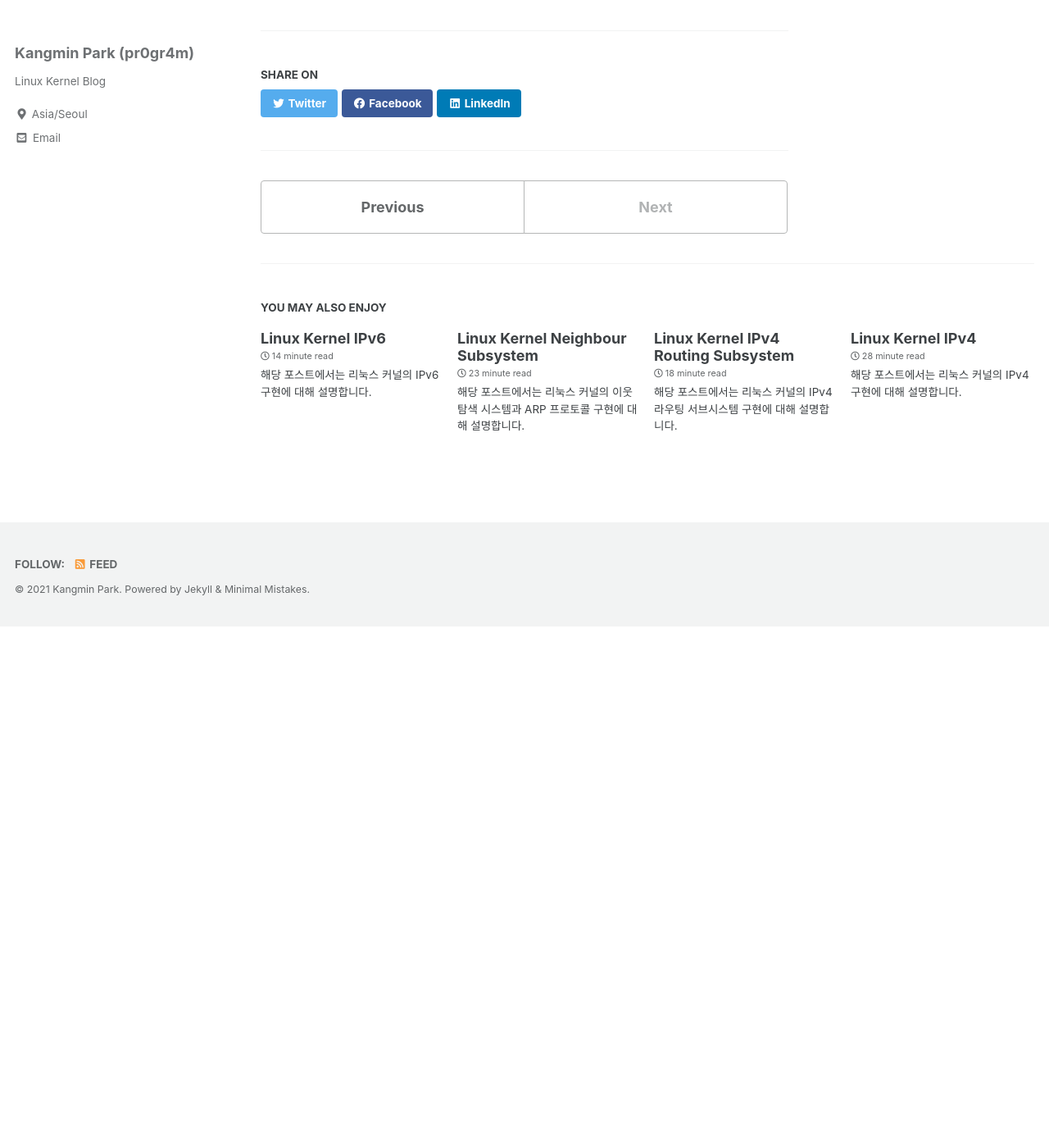
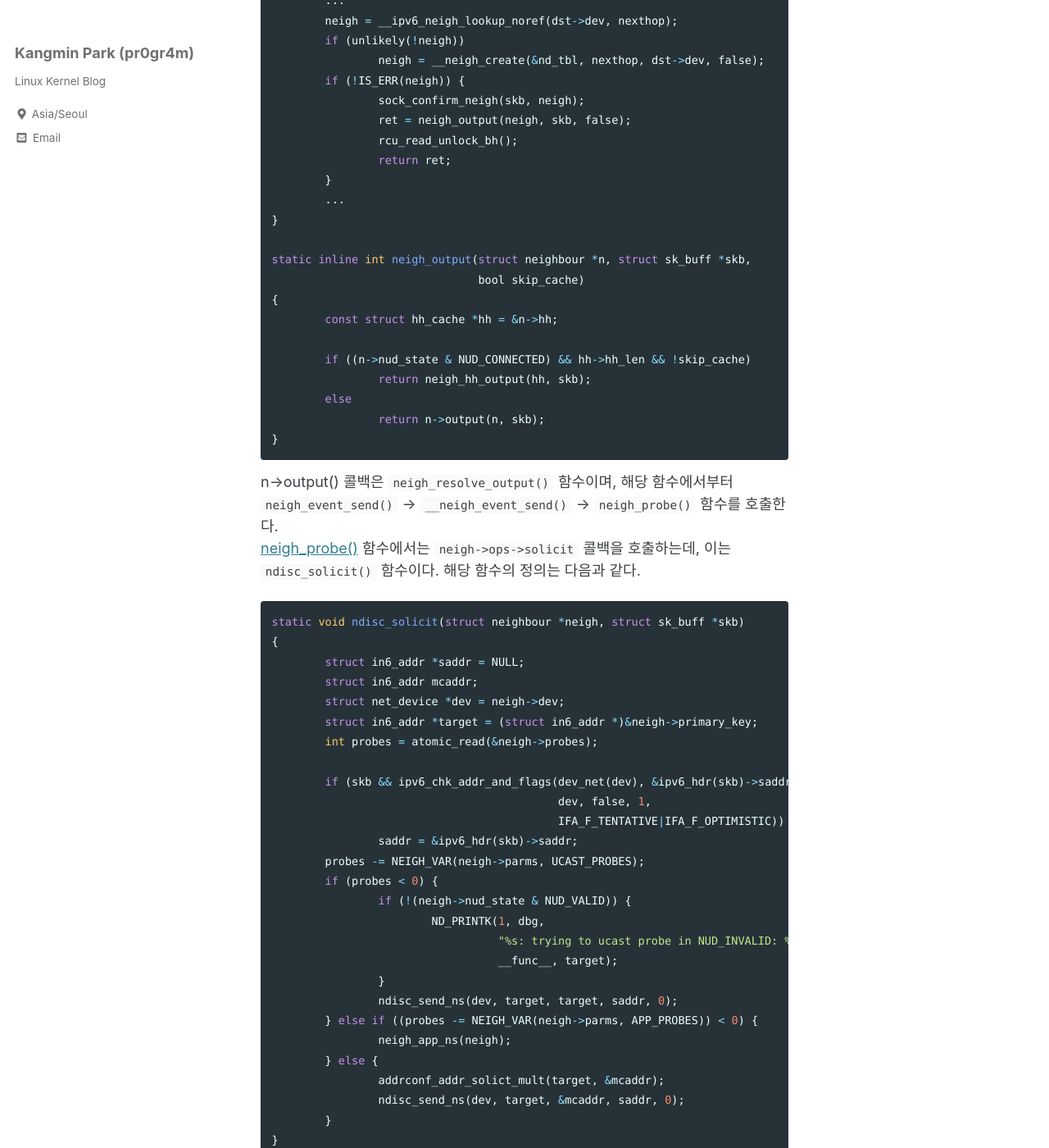
Before and after one commit to pr0gr4m/pr0gr4m.github.io, a Jekyll site: the page built from _posts/2021-07-20-icmpv6.md, in a window 1280 px wide and 1400 px high, scrolled down 13865 px. Shown: the whole window at 82% size. Built offline with Jekyll 4.4.1, drawn with Linux system fonts in a browser that asks for light colours; cached includes are drawn as plain includes; before the commit the page ends 14629 px from its top, so only the background shows below that; some of the changed text lies outside the part shown.

Commit message:
Update ICMPv6

````diff
--- a/_posts/2021-07-20-icmpv6.md
+++ b/_posts/2021-07-20-icmpv6.md
@@ -493,4 +493,113 @@
 
 ### NDISC 의뢰(Solicitation) 요청 송신
 
+IPv4 Tx 경로와 유사하게 IPv6 Tx 경로에서도 ```ip6_finish_output2()``` 함수에서 neighbour 객체를 찾거나 생성하고, 해당 객체에 등록된 output 콜백을 호출한다.
+```c
+static int ip6_finish_output2(struct net *net, struct sock *sk, struct sk_buff *skb)
+{
+	...
+	neigh = __ipv6_neigh_lookup_noref(dst->dev, nexthop);
+	if (unlikely(!neigh))
+		neigh = __neigh_create(&nd_tbl, nexthop, dst->dev, false);
+	if (!IS_ERR(neigh)) {
+		sock_confirm_neigh(skb, neigh);
+		ret = neigh_output(neigh, skb, false);
+		rcu_read_unlock_bh();
+		return ret;
+	}
+	...
+}
+
+static inline int neigh_output(struct neighbour *n, struct sk_buff *skb,
+			       bool skip_cache)
+{
+	const struct hh_cache *hh = &n->hh;
+
+	if ((n->nud_state & NUD_CONNECTED) && hh->hh_len && !skip_cache)
+		return neigh_hh_output(hh, skb);
+	else
+		return n->output(n, skb);
+}
+```
+
+n->output() 콜백은 ```neigh_resolve_output()``` 함수이며, 해당 함수에서부터 ```neigh_event_send()``` -> ```__neigh_event_send()``` -> ```neigh_probe()``` 함수를 호출한다.
+[neigh_probe()](https://elixir.bootlin.com/linux/latest/source/net/core/neighbour.c#L1006) 함수에서는 ```neigh->ops->solicit``` 콜백을 호출하는데, 이는 ```ndisc_solicit()``` 함수이다. 해당 함수의 정의는 다음과 같다.
+```c
+static void ndisc_solicit(struct neighbour *neigh, struct sk_buff *skb)
+{
+	struct in6_addr *saddr = NULL;
+	struct in6_addr mcaddr;
+	struct net_device *dev = neigh->dev;
+	struct in6_addr *target = (struct in6_addr *)&neigh->primary_key;
+	int probes = atomic_read(&neigh->probes);
+
+	if (skb && ipv6_chk_addr_and_flags(dev_net(dev), &ipv6_hdr(skb)->saddr,
+					   dev, false, 1,
+					   IFA_F_TENTATIVE|IFA_F_OPTIMISTIC))
+		saddr = &ipv6_hdr(skb)->saddr;
+	probes -= NEIGH_VAR(neigh->parms, UCAST_PROBES);
+	if (probes < 0) {
+		if (!(neigh->nud_state & NUD_VALID)) {
+			ND_PRINTK(1, dbg,
+				  "%s: trying to ucast probe in NUD_INVALID: %pI6\n",
+				  __func__, target);
+		}
+		ndisc_send_ns(dev, target, target, saddr, 0);
+	} else if ((probes -= NEIGH_VAR(neigh->parms, APP_PROBES)) < 0) {
+		neigh_app_ns(neigh);
+	} else {
+		addrconf_addr_solict_mult(target, &mcaddr);
+		ndisc_send_ns(dev, target, &mcaddr, saddr, 0);
+	}
+}
+```
+
+결국 ```ndisc_send_ns()``` 함수로 NDISC 메시지를 송신한다.
+```ndisc_send_ns()``` 함수에서 의뢰 요청을 송신하려면 nd_msg 객체를 만들어야 한다.
+```c
+struct nd_msg {
+        struct icmp6hdr	icmph;
+        struct in6_addr	target;
+	__u8		opt[];
+};
+```
+
+의뢰 요청의 경우 ICMPv6 헤더 유형이 NDISC_NEIGHBOUR_SOLICITATION(135)으로 설정돼야 하고, 의뢰 응답의 경우 ICMPv6 헤더 유형이 NDISC_NEIGHBOUR_ADVERTISEMENT(136)으로 설정돼야 한다.
+해당 포스트 초반부에 봤던 icmp6hdr 구조체의 생략된 부분에는 icmpv6_nd_advt라고 하는 구조체가 포함돼 있으며, 이 구조체에 override, solicited, router 플래그가 포함돼 있다.
+```c
+struct icmp6hdr {
+	...
+	union {
+		__be32			un_data32[1];
+		__be16			un_data16[2];
+		__u8			un_data8[4];
+		...
+
+        struct icmpv6_nd_advt {
+#if defined(__LITTLE_ENDIAN_BITFIELD)
+                        __u32		reserved:5,
+                        		override:1,
+                        		solicited:1,
+                        		router:1,
+					reserved2:24;
+#elif defined(__BIG_ENDIAN_BITFIELD)
+                        __u32		router:1,
+					solicited:1,
+                        		override:1,
+                        		reserved:29;
+#else
+#error	"Please fix <asm/byteorder.h>"
+#endif
+        } u_nd_advt;
+
+		...
+	}
+}
+```
+* 이웃 의뢰에 대한 응답 메시지를 전송할 때 solicited 플래그를 설정한다.
+* 이웃 캐시 항목을 덮어쓰려면(L2 주소를 업데이트) override 플래그를 설정한다.
+* 이웃 알림 메시지를 전송하는 호스트가 라우터면 router 플래그를 설정한다.
+
+
+
 ### NDISC 이웃 의뢰와 알림(Advertisements) 수신
````
